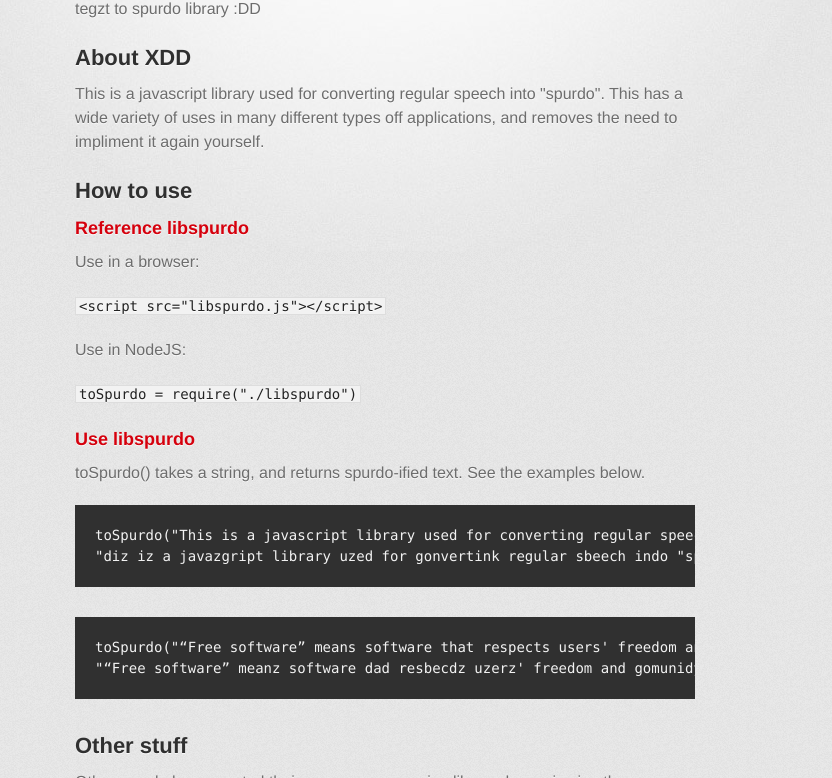
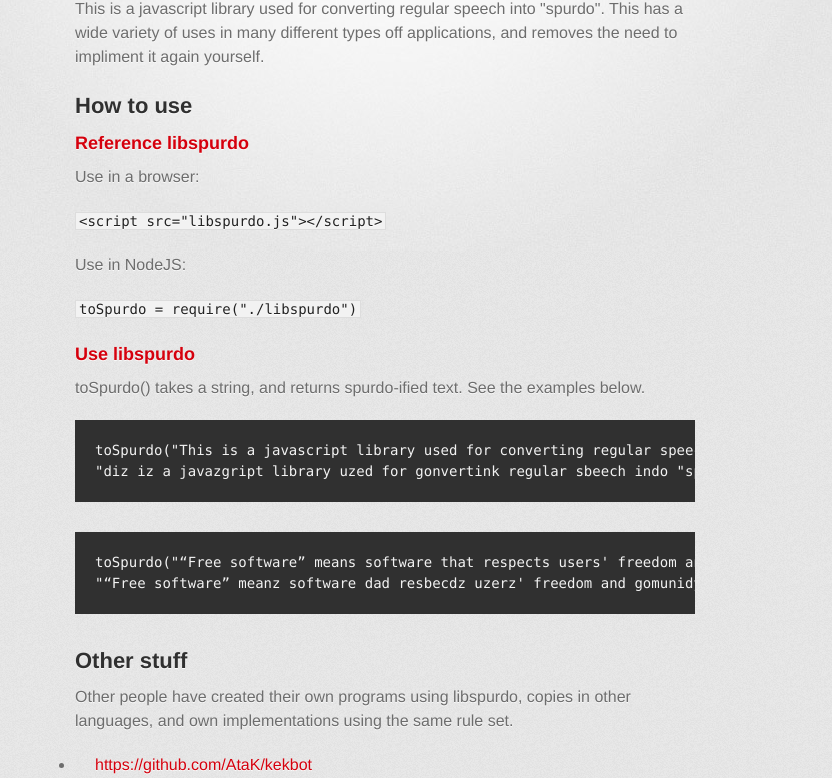
Before and after one commit to chuckhousley/libspurdo, a plain HTML site: page index.html in a window 1280 px wide. Shown: the part 322-1100 px from the top of the page, without its empty margins (255-1087 px from the left). Drawn offline with Linux system fonts and the light colour scheme; a web font is replaced by a local one.

```diff
--- a/index.html
+++ b/index.html
@@ -33,11 +33,6 @@
         <section id="main_content">
           <h1>
 <a id="libspurdo" class="anchor" href="#libspurdo" aria-hidden="true"><span class="octicon octicon-link"></span></a>libspurdo</h1>
-
-<p>tegzt to spurdo library :DD</p>
-
-<h2>
-<a id="about-xdd" class="anchor" href="#about-xdd" aria-hidden="true"><span class="octicon octicon-link"></span></a>About XDD</h2>
 
 <p>This is a javascript library used for converting regular speech into "spurdo". This has a wide variety of uses in many different types off applications, and removes the need to impliment it again yourself.</p>
 
```
Also changed, not shown: params.json (+1 -1 lines).
